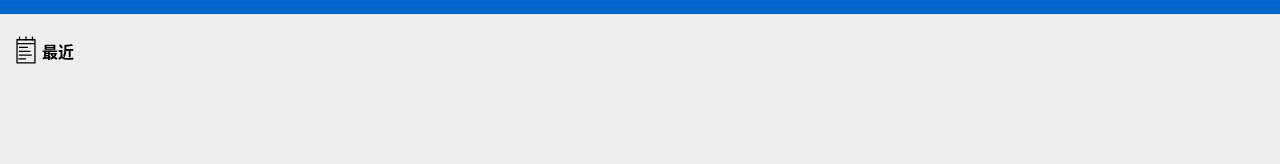
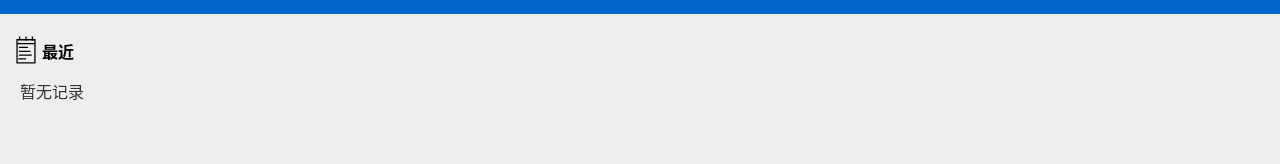
Before and after one commit to mcxue/bookkeeping, a React app: page /#/home in a window 1280 px wide. Shown: the part 226-390 px from the top of the page. Built offline with nearby package versions, Linux system fonts and the light colour scheme.

Commit message:
无记录时显示无记录

```diff
--- a/src/Components/ShowRecords.tsx
+++ b/src/Components/ShowRecords.tsx
@@ -43,6 +43,10 @@ const Wrapper = styled.ul`
       }
 `;
 
+const NotRecords = styled.div`
+  padding:10px 20px;
+`
+
 type Props = {
   displayNumber?: number
 }
@@ -50,6 +54,7 @@ type Props = {
 const ShowRecords: React.FC<Props>= (props)=>{
   const {records,deleteRecord} = useRecords();
   const reverseRecords = props.displayNumber? records.reverse().slice(0,props.displayNumber): records.reverse();
+  if(records ===[]){
     return (
       <Wrapper>
         {
@@ -65,6 +70,12 @@ const ShowRecords: React.FC<Props>= (props)=>{
         }
       </Wrapper>
     )
+  }else{
+    return <Wrapper>
+      <NotRecords>暂无记录</NotRecords>
+    </Wrapper>
+  }
+
 };
 
 export {ShowRecords};
--- a/src/views/Home.tsx
+++ b/src/views/Home.tsx
@@ -31,10 +31,9 @@ const Wrapper = styled.div`
       font-weight: bold;
       color: #000;
       display: flex;
-      margin:10px 10px;
+      margin:10px 10px 0 10px;
       align-items: center;
-
-`
+`;
 
 const Home = ()=>{
   return (
```
Lines whose indentation alone changed are shown as unchanged.
